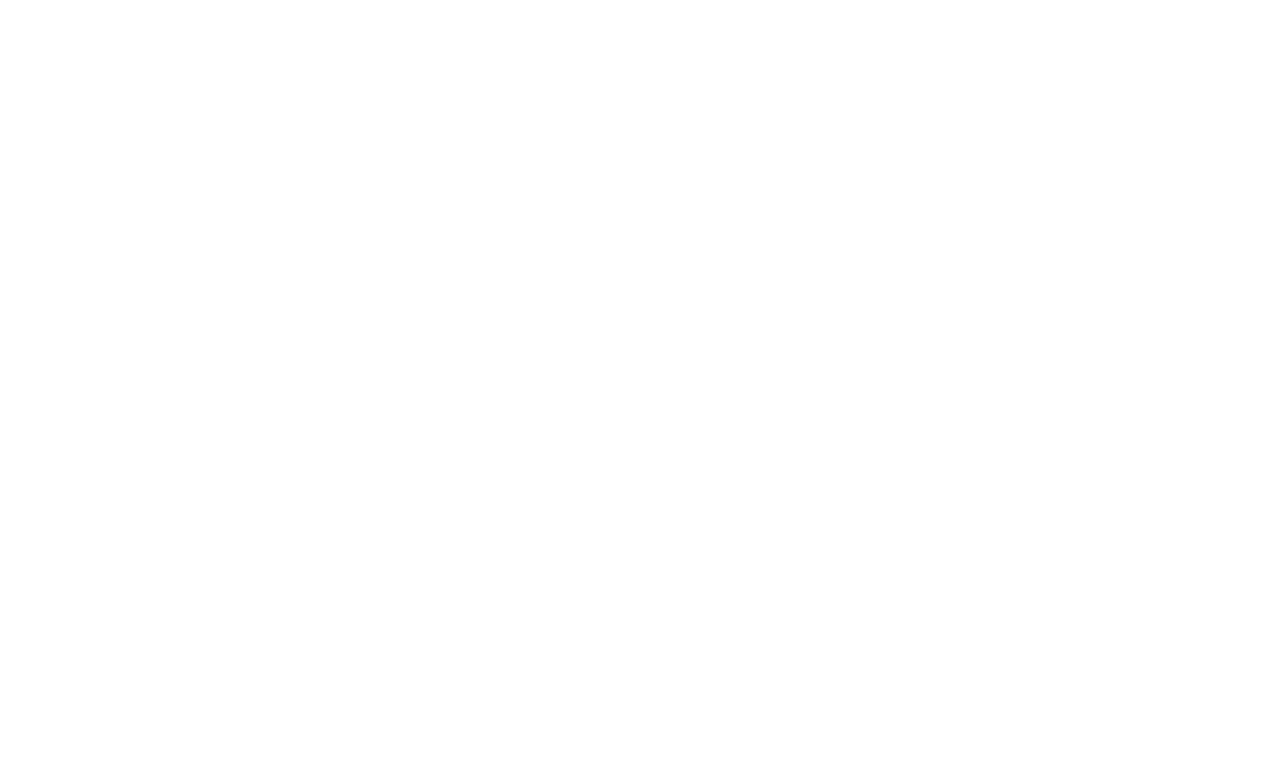
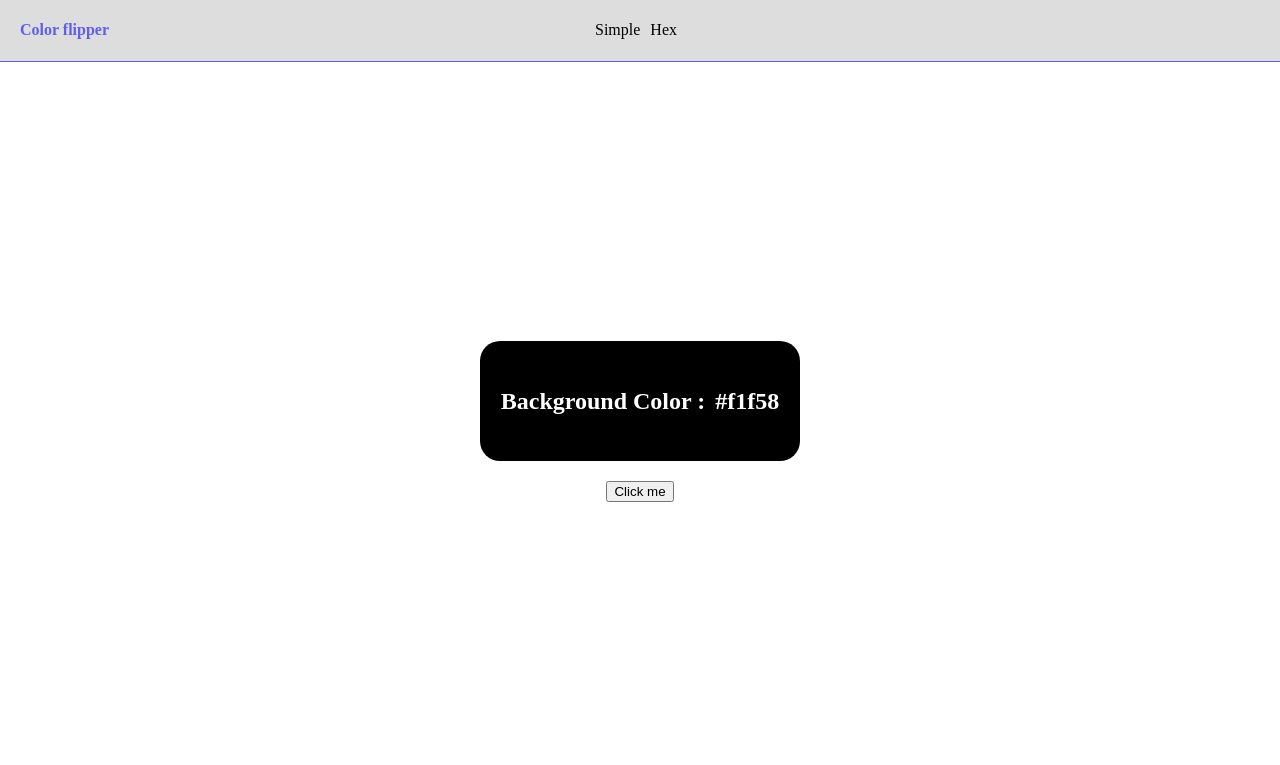
Before and after one commit to JustinHaffendenGH/colorFlipper, a plain HTML site: page hex.html in a window 1280 px wide. Drawn offline with Linux system fonts and the light colour scheme.

Commit message:
Final update

```diff
--- a/hex.html
+++ b/hex.html
@@ -0,0 +1,41 @@
+<!DOCTYPE html>
+<html lang="en">
+    <head>
+        <meta charset="UTF-8" />
+        <meta name="viewport" content="width=device-width, initial-scale=1.0" />
+        <title>Color Flipper || Simple</title>
+        <link rel="stylesheet" href="style.css" />
+    </head>
+    <body>
+        <!-- Nav start -->
+
+        <nav>
+            <div class="nav-center">
+                <h4> Color flipper </h4>
+                <ul class="nav-links">
+                    <li>
+                        <a href="index.html">Simple</a>
+                    </li>
+                    <li>
+                        <a href="hex.html">Hex</a>
+                    </li>
+                </ul>
+            </div>
+        </nav>
+
+        <!-- Nav end -->
+        <!-- Main starts -->
+        <main>
+            <div class="container">
+                <h2>
+                    Background Color : <span class="color">#f1f58</span>
+                </h2>
+                <button class="btn btn-hero" id="btn">Click me</button>
+
+            </div>
+        </main>
+        <!-- Main ends -->
+        <script src="hex.js"></script>
+
+    </body>
+</html>
--- /dev/null
+++ b/hex.js
@@ -0,0 +1,19 @@
+const hex = [0, 1, 2, 3, 4, 5, 6, 7, 8, 9, "A", "B", "C", "D", "E", "F"];
+
+const btn = document.getElementById("btn");
+const color = document.querySelector(".color");
+
+btn.addEventListener('click', function(){
+    let hexColor = '#';
+    for(let i = 0; i < 6; i++){
+        hexColor += hex[getRandomNumber()];
+    }
+
+    color.textContent = hexColor;
+    document.body.style.backgroundColor = hexColor;
+});
+
+function getRandomNumber () {
+    return Math.floor(Math.random() * hex.length);
+
+}
--- a/style.css
+++ b/style.css
@@ -1,7 +1,15 @@
+body {
+    margin: 0;
+    padding: 0;
+    overflow-x: hidden;
+}
+
+
 .nav-center {
     display: flex;
-    width: 100%;
+    width: 100vw;
     border-bottom: 1px rgb(95, 95, 237) solid;
+    background-color: rgb(221, 221, 221);
 }
 
 .nav-center h4 {
@@ -32,7 +40,6 @@
 }
 
 
-
 .container {
     display: flex;
     height: 700px;
```
